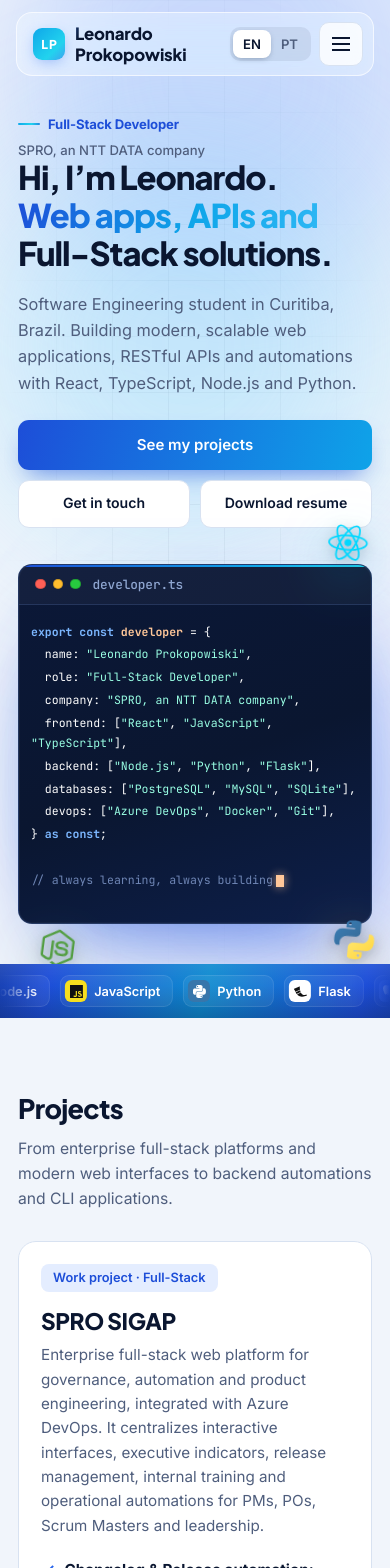
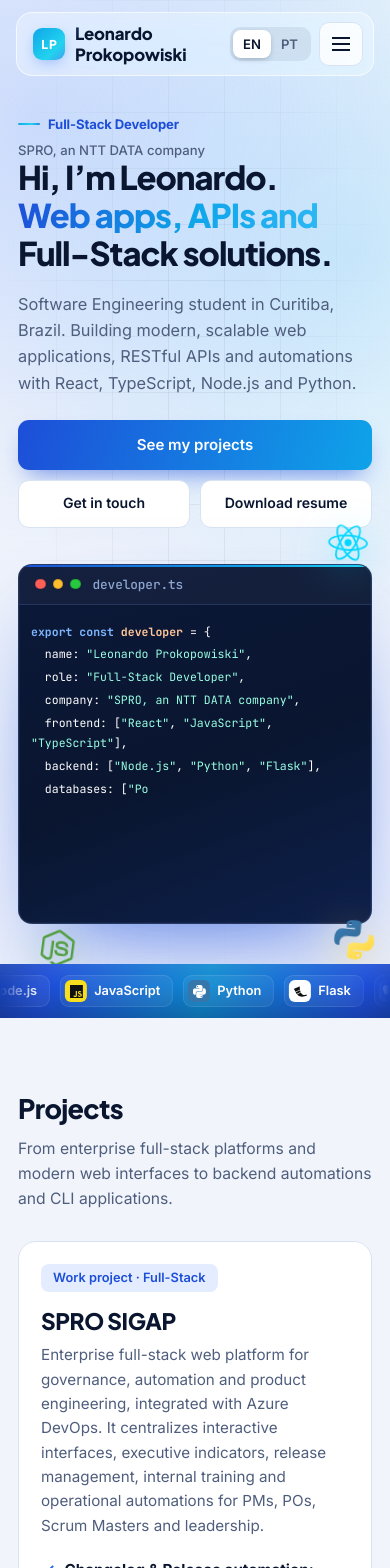
Before and after one commit to leonardoprokopowiskii/portfolio, a React (Vite) app: page / in a window 390 px wide. Shown: the top 1568 px of the page. Built offline with nearby package versions, Linux system fonts and the light colour scheme.

Commit message:
perf(ios): optimize GPU memory, blur filters and typewriter frequency for WebKit

```diff
--- a/src/components/layout/ScrollProgress/ScrollProgress.module.css
+++ b/src/components/layout/ScrollProgress/ScrollProgress.module.css
@@ -9,6 +9,5 @@
   transform: scaleX(0);
   z-index: 40;
   box-shadow: 0 0 12px rgba(34, 211, 238, 0.8), 0 0 4px rgba(37, 99, 235, 1);
-  transition: transform 0.08s linear;
   pointer-events: none;
 }
--- a/src/components/sections/Hero/Hero.module.css
+++ b/src/components/sections/Hero/Hero.module.css
@@ -1,6 +1,6 @@
 .heroWrap {
   position: relative;
-  overflow: clip;
+  overflow: hidden;
   display: flex;
   flex-direction: column;
   min-height: 100vh;
@@ -20,10 +20,9 @@
 .blob {
   position: absolute;
   border-radius: 50%;
-  filter: blur(75px);
-  opacity: 0.36;
+  filter: blur(48px);
+  opacity: 0.32;
   pointer-events: none;
-  will-change: transform;
 }
 
 @keyframes blobMotion1 {
@@ -242,8 +241,8 @@
   content: "";
   position: absolute;
   inset: 8% -6% -8%;
-  background: radial-gradient(closest-side, rgba(37, 99, 235, 0.38), transparent);
-  filter: blur(36px);
+  background: radial-gradient(closest-side, rgba(37, 99, 235, 0.32), transparent);
+  filter: blur(20px);
   z-index: -1;
   animation: ambientGlow 8s ease-in-out infinite alternate;
 }
@@ -314,7 +313,7 @@
   top: -24px;
   right: 22px;
   animation: floatReact 6.5s ease-in-out infinite alternate;
-  filter: drop-shadow(0 14px 24px rgba(0, 216, 255, 0.55)) drop-shadow(0 3px 6px rgba(10, 22, 48, 0.3));
+  filter: drop-shadow(0 10px 18px rgba(0, 216, 255, 0.5));
 }
 
 .f2 {
@@ -322,7 +321,7 @@
   left: 20px;
   animation: floatNode 7.8s ease-in-out infinite alternate;
   animation-delay: -2.4s;
-  filter: drop-shadow(0 14px 24px rgba(83, 158, 67, 0.55)) drop-shadow(0 3px 6px rgba(10, 22, 48, 0.3));
+  filter: drop-shadow(0 10px 18px rgba(83, 158, 67, 0.5));
 }
 
 .f3 {
@@ -330,7 +329,7 @@
   right: 24px;
   animation: floatPython 7.2s ease-in-out infinite alternate;
   animation-delay: -4.2s;
-  filter: drop-shadow(0 14px 24px rgba(255, 212, 59, 0.55)) drop-shadow(0 3px 6px rgba(10, 22, 48, 0.3));
+  filter: drop-shadow(0 10px 18px rgba(255, 212, 59, 0.5));
 }
 
 /* More dynamic, wider-range float orbits */
@@ -470,3 +469,19 @@
     font-size: 0.88rem;
   }
 }
+
+@media (max-width: 768px) {
+  .blob {
+    display: none !important;
+  }
+  .heroWrap {
+    background:
+      radial-gradient(circle at 10% 12%, rgba(127, 166, 255, 0.32) 0%, transparent 45%),
+      radial-gradient(circle at 90% 25%, rgba(125, 211, 252, 0.32) 0%, transparent 45%),
+      radial-gradient(circle at 50% 85%, rgba(165, 184, 255, 0.22) 0%, transparent 50%);
+  }
+  .stage::before {
+    animation: none;
+    filter: blur(14px);
+  }
+}
--- a/src/components/sections/Hero/Hero.tsx
+++ b/src/components/sections/Hero/Hero.tsx
@@ -111,7 +111,7 @@
 
         const progress = current / TOTAL_CHARS;
         // Starts snappy at ~13ms and gently decelerates up to ~22ms (subtle, natural slowdown without dragging)
-        const delay = 13 + Math.pow(progress, 1.2) * 9;
+        const delay = 24 + Math.pow(progress, 1.2) * 12;
 
         timer = window.setTimeout(typeNext, delay);
       }
--- a/src/styles/reset.css
+++ b/src/styles/reset.css
@@ -14,7 +14,7 @@
   background: var(--bg);
   color: var(--ink);
   font: 400 0.98rem/1.6 var(--body);
-  overflow-x: clip;
+  overflow-x: hidden;
   -webkit-font-smoothing: antialiased;
 }
 
```
